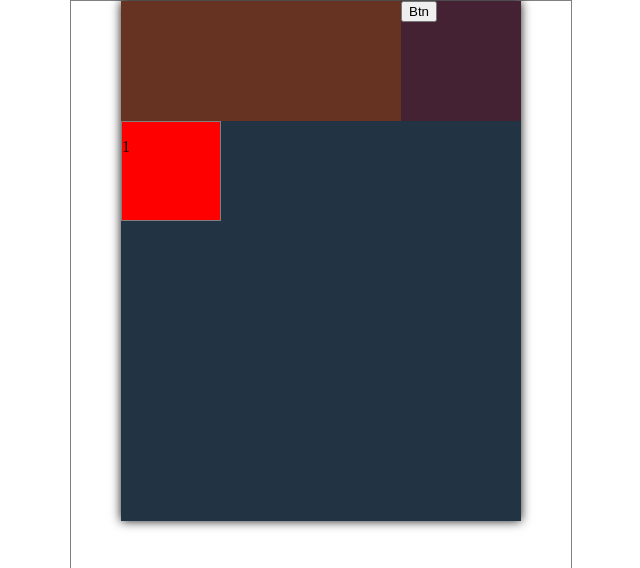
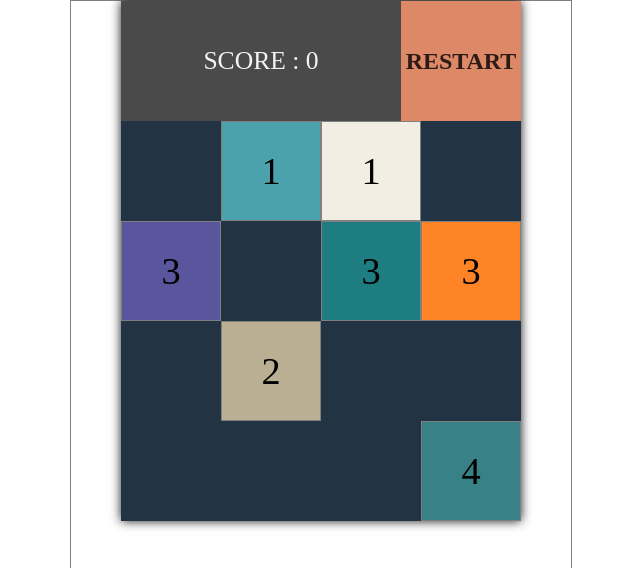
Before and after one commit to mooniitt/2048-vue, a Vue app in the folder 2048/: page / in a window 1280 px wide. Shown: the top 568 px of the page, without its empty margins (319-959 px from the left). Built offline with nearby package versions, Linux system fonts and the light colour scheme.

Commit message:
add vuex

```diff
--- a/2048/package.json
+++ b/2048/package.json
@@ -10,7 +10,8 @@
     "build": "node build/build.js"
   },
   "dependencies": {
-    "vue": "^2.3.3"
+    "vue": "^2.3.3",
+    "vuex": "^2.3.1"
   },
   "devDependencies": {
     "autoprefixer": "^6.7.2",
--- a/2048/src/App.vue
+++ b/2048/src/App.vue
@@ -10,6 +10,42 @@ export default {
   name: 'app',
   components: {
     Borard
+  },
+  methods:{
+    control(){
+      document.addEventListener('keyup',(e)=>{
+        var code = e.keyCode
+        switch(code){
+          case 38:// 上
+          case 87:console.log('up')
+          this.$store.commit('onUp')
+          this.$store.commit('score')
+          break
+          case 40:// 下
+          case 83:console.log('down')
+          this.$store.commit('onDown')
+          this.$store.commit('score')
+          break
+          case 37:// 左
+          case 65:console.log('left')
+          this.$store.commit('onLeft')
+          this.$store.commit('score')
+          break
+          case 39:// 右
+          case 68:console.log('right')
+          this.$store.commit('onRight')
+          this.$store.commit('score')
+          break
+          case 82:
+          this.$store.commit('restart')
+          break
+          default:break
+        }
+      })
+    }
+  },
+  mounted(){
+    this.control()
   }
 }
 </script>
--- a/2048/src/components/Restart.vue
+++ b/2048/src/components/Restart.vue
@@ -1,6 +1,6 @@
 <template>
-	<div class="btn">
-		<button>Btn</button>
+	<div class="btn" @click='restart'>
+		<p>RESTART</p>
 	</div>
 </template>
 
@@ -11,6 +11,12 @@
 			return {
 
 			}
+		},
+		methods:{
+			restart(){
+				// console.log('restart')
+				this.$store.commit('restart')
+			}
 		}
 	}
 </script>
@@ -19,6 +25,21 @@
 	.btn{
 		float: right;
 		height: 100%;
+		margin: 0px;
+		padding: 0px;
 		width: 120px;
+		background-color: #DD8968;
+	}
+	.btn p {
+		padding: 0px;
+		margin: 0px;
+		color: rgba(0,0,0,0.8);
+		text-align: center;
+		font-weight: bold;
+		font-size: 1.5em;
+		line-height: 120px;
+	}
+	.btn p:hover{
+		cursor: pointer;
 	}
 </style>
--- a/2048/src/components/Score.vue
+++ b/2048/src/components/Score.vue
@@ -1,22 +1,40 @@
 <template>
 	<div class="score">
-
+		<p>SCORE : {{score}}</p>
 	</div>
 </template>
 
 <script>
 	export default{
-		name:'score'
+		name:'score',
+		data(){
+			return {}
+		},
+		computed:{
+			score(){
+				return this.$store.state.score
+			}
+		}
 	}
 </script>
 
-<style>
+<style scope>
 	.score{
 		float: left;
 		width: 280px;
 		height: 100%;
 		padding: 0px;
 		margin: 0px;
-		background-color: #632;
+		background-color: #4A4A4A;
+	}
+	.score p{
+		text-align: center;
+		width: 100%;
+		line-height: 120px;
+		margin: 0px;
+		padding: 0px;
+		height: 100%;
+		font-size: 1.6em;
+		color: #F3F3F3
 	}
 </style>
--- a/2048/src/components/Vbody.vue
+++ b/2048/src/components/Vbody.vue
@@ -1,6 +1,11 @@
 <template>
 	<div class="body">
-		<Vrect></Vrect>
+		<Vrect v-for='index in states.length' :key='index'
+				v-bind:left="states['left'][index-1]"
+		 		v-bind:top="states['top'][index-1]"
+		 		v-bind:color="states['color'][index-1]"
+		 		v-bind:number="states['number'][index-1]">
+		 </Vrect>
 	</div>
 </template>
 
@@ -8,8 +13,25 @@
 import Vrect from './Vrect'
 	export default{
 		name:'body',
+		data(){
+			return {
+
+			}
+		},
+		methods:{
+
+		},
+		computed:{
+			states(){
+				console.log(this.$store.state.top)
+				return this.$store.state
+			}
+		},
 		components:{
 			Vrect
+		},
+		mounted(){
+			// console.log(this.states)
 		}
 	}
 </script>
--- a/2048/src/components/Vrect.vue
+++ b/2048/src/components/Vrect.vue
@@ -1,16 +1,33 @@
 <template>
-	<div class="vrect">
-		<p>{{code}}</p>
+	<div class="vrect" >
+		<span>{{trigger}}</span>
+		<p>{{number}}</p>
 	</div>
 </template>
 
 <script>
 	export default{
 		name:'vrect',
-		data(){
-			return {
-				code:1
+		computed:{
+			trigger(){
+				return this.left+this.top+this.color
 			}
+		},
+		props:['left','top','color','number'],
+		updated(){
+			const self = this,
+			owner = self.$el.style
+			owner.left = self.left
+			owner.top = self.top
+			owner.backgroundColor = self.color
+			console.log(this.left+":"+this.top+":"+this.color+":"+this.number)
+		},
+		mounted(){
+			var style = this.$el.style
+			style.left = this.left
+			style.top = this.top
+			style.backgroundColor =this.color
+			console.log(this.left+":"+this.top+":"+this.color+":"+this.number)
 		}
 	}
 </script>
@@ -23,5 +40,21 @@
 	 padding: 0px;
 	 border: 1px solid grey;
 	 background-color: red;
+	 left:300px;
+	 top: 200px;
+	 position: absolute;
+	 transition: all .2s ease;
+}
+.vrect span {
+	display: none;
+}
+.vrect p{
+	margin: 0px;
+	padding: 0px;
+	line-height: 98px;
+	height: 100%;
+	width: 100%;
+	font-size: 2.4em;
+	text-align: center;
 }
 </style>
--- /dev/null
+++ b/2048/src/direct/index.js
@@ -0,0 +1,229 @@
+function color(val) {
+	var color = ''
+	switch (val) {
+		case 2:
+			color = ''
+			break
+		case 4:
+			color = ''
+			break
+		case 8:
+			color = ''
+			break
+		case 16:
+			color = ''
+			break
+		case 32:
+			color = ''
+			break
+		case 64:
+			color = ''
+			break
+		case 128:
+			color = ''
+			break
+		case 256:
+			color = ''
+			break
+		case 512:
+			color = ''
+			break
+		case 1024:
+			color = ''
+			break
+		case 2048:
+			color = ''
+			break
+	}
+	return color
+}
+
+function row(state) {
+	var row = {
+		_1: [],
+		_2: [],
+		_3: [],
+		_4: []
+	}
+	for (var i = 0; i < state.length; i++) {
+		switch (state.top[i]) {
+			case '0px': //第一行
+				row._1.push({
+					location: state.left[i],
+					index: i,
+					value: state.number[i]
+				})
+				break
+			case '100px':
+				row._2.push({
+					location: state.left[i],
+					index: i,
+					value: state.number[i]
+				})
+				break
+			case '200px':
+				row._3.push({
+					location: state.left[i],
+					index: i,
+					value: state.number[i]
+				})
+				break
+			case '300px':
+				row._4.push({
+					location: state.left[i],
+					index: i,
+					value: state.number[i]
+				})
+				break
+			default:
+				break
+		}
+	}
+	return row
+}
+
+function _remove(state, item) {
+	state.length -= 1
+	state.left.splice(item, 1)
+	state.top.splice(item, 1)
+	state.color.splice(item, 1)
+	state.number.splice(item, 1)
+}
+
+function merge(state, rows) {
+	var row_after = rows,
+		arr = [],
+		i, single = [],
+		clearIndex = []
+	for (i = 1; i <= 4; i++) {
+		single = row_after['_' + i].sort((prv, cur) => {
+			return parseInt(prv.location) - parseInt(cur.location)
+		})
+
+		// console.log(i + " : " + JSON.stringify(single))
+		switch (single.length) {
+			case 1:
+				single[0].location = '0px'
+				break
+			case 2:
+				single[0].location = '0px'
+				single[1].location = '100px'
+				console.log(i + " : " + JSON.stringify(state))
+				if (single[0].value === single[1].value) {
+					single[1].location = '0px'
+					single[1].value += single[1].value
+					state.number[single[1].index] = single[1].value
+					clearIndex.push(single[0].index)
+				}
+				console.log(i + " : " + JSON.stringify(state))
+				break
+			case 3:
+				single[0].location = '0px'
+				single[1].location = '100px'
+				single[2].location = '200px'
+				if (single[0].value === single[1].value) {
+					single[1].location = '0px'
+					single[2].location = '100px'
+					single[1].value += single[1].value
+					state.number[single[1].index] = single[1].value
+						// clearIndex.push(single[0].index)
+				} else if (single[1].value === single[2].value) {
+					single[2].location = '100px'
+					single[2].value += single[2].value
+					state.number[single[2].index] = single[2].value
+					clearIndex.push(single[1].index)
+				}
+				break
+			case 4:
+				single[0].location = '0px'
+				single[1].location = '100px'
+				single[2].location = '200px'
+				single[3].location = '300px'
+				if (single[0].value === single[1].value) {
+					single[1].location = '0px'
+					single[1].value += single[1].value
+					state.number[single[1].index] = single[1].value
+					clearIndex.push(single[0].index)
+					if (single[2].value === single[3].value) {
+						single[2].location = '100px'
+						single[3].location = '100px'
+						single[3].value += single[3].value
+						state.number[single[3].index] = single[3].value
+						clearIndex.push(single[2].index)
+					}
+				} else if (single[1].value === single[2].value) {
+					single[2].location = '100px'
+					single[2].value += single[2].value
+					state.number[single[2].index] = single[2].value
+					clearIndex.push(single[1].index)
+				} else if (single[2].value === single[3].value) {
+					single[3].location = '200px'
+					single[3].value += single[3].value
+					state.number[single[3].index] = single[3].value
+					clearIndex.push(single[2].index)
+				}
+				break
+			default:
+				break
+		}
+	}
+	setTimeout(() => {
+		clearIndex.forEach(val => {
+			_remove(state, val)
+		})
+	}, 300)
+	console.log(row_after)
+	arr = [...row_after._1, ...row_after._2, ...row_after._3, ...row_after._4]
+	return arr
+}
+
+function mergeLeft(states) {
+	console.log('mergeLeft')
+	var arr = []
+	var after = merge(states, row(states))
+	for (var i = 0; i < after.length; i++) {
+		states.left[after[i].index] = after[i].location
+	}
+	arr = [...states.left]
+	states.left = arr
+}
+
+function mergeRight(state) {
+	console.log('mergeRight')
+
+}
+
+function mergeUp(state) {
+	console.log('mergeUp')
+
+}
+
+function mergeDown(state) {
+	console.log('mergeDown')
+
+}
+
+function randomBlock(state) {
+	var init = {
+		left: ['0px'],
+		top: ['0px'],
+		color: ['#eee'],
+		number: [2],
+		length: 1,
+		score: 2
+	}
+	state.left = init.left
+	state.top = init.top
+	state.color = init.color
+	state.number = init.number
+	state.length = init.length
+	state.score = init.score
+}
+
+export {
+	mergeLeft,
+	mergeRight,
+	mergeUp,
+	mergeDown,
+	randomBlock
+}
--- a/2048/src/main.js
+++ b/2048/src/main.js
@@ -2,12 +2,16 @@
 // (runtime-only or standalone) has been set in webpack.base.conf with an alias.
 import Vue from 'vue'
 import App from './App'
+import store from './store'
 
 Vue.config.productionTip = false
 
 /* eslint-disable no-new */
 new Vue({
-  el: '#app',
-  template: '<App/>',
-  components: { App }
+	el: '#app',
+	template: '<App/>',
+	components: {
+		App
+	},
+	store
 })
--- /dev/null
+++ b/2048/src/store/index.js
@@ -0,0 +1,47 @@
+import Vue from 'vue'
+import Vuex from 'vuex'
+import {
+	mergeLeft,
+	mergeRight,
+	mergeUp,
+	mergeDown,
+	randomBlock
+} from '../direct'
+
+Vue.use(Vuex)
+
+export default new Vuex.Store({
+	state: {
+		left: ['200px', '100px', '300px', '300px', '100px', '200px', '0px'],
+		top: ['0px', '200px', '100px', '300px', '0px', '100px', '100px'],
+		color: ['#F2EEE3', '#BAAF92', '#FF8426', '#388186', '#4BA2AC', '#1D7D81', '#59569D'],
+		number: [1, 2, 3, 4, 1, 3, 3],
+		length: 7,
+		score: 0
+	},
+	mutations: {
+		onLeft(state) {
+			mergeLeft(state)
+		},
+		onRight(state) {
+			mergeRight(state)
+		},
+		onUp(state) {
+			mergeUp(state)
+		},
+		onDown(state) {
+			mergeDown(state)
+		},
+		score(state) {
+			var score = 0
+			state.number.forEach((n) => {
+				score += n
+			})
+			console.log(score)
+			state.score = score
+		},
+		restart(state) {
+			randomBlock(state)
+		}
+	}
+})
```
